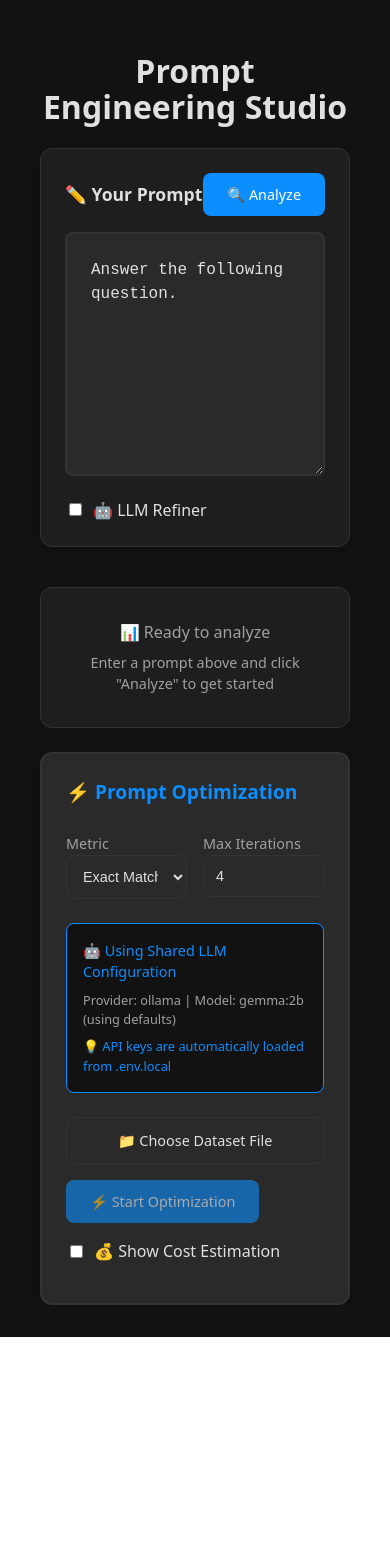
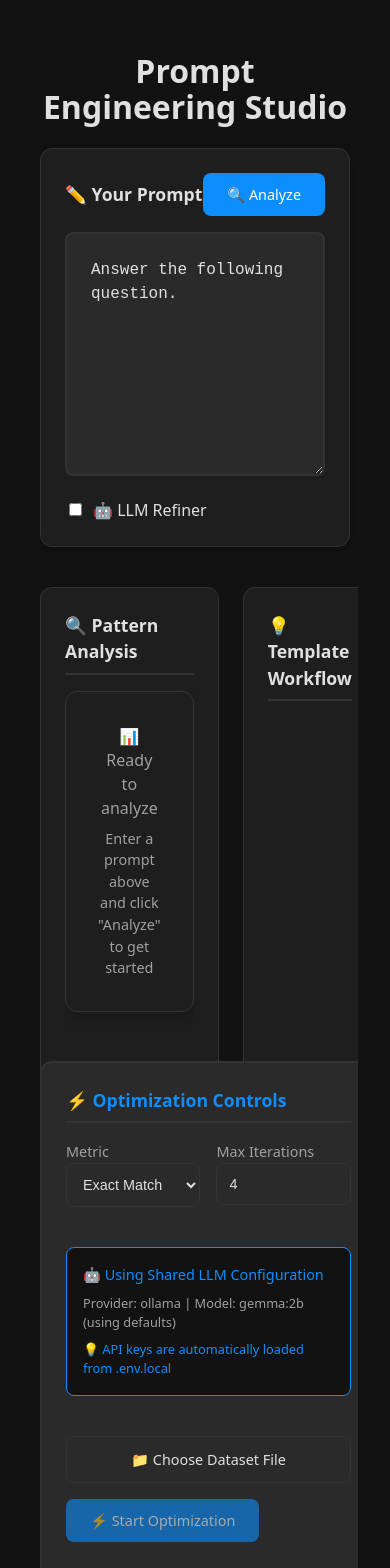
Before and after one commit to rsrini7/Prompt-Engineering-Studio, a React app in the folder frontend/: page / in a window 390 px wide. Shown: the top 1568 px of the page. Before the commit the page ends 1337 px from the top, so only its background shows below. Built offline with nearby package versions, Linux system fonts and the light colour scheme; the HTML template or start-up script is replaced by a standard one.

Commit message:
feat: Implement three-panel layout for improved UI organization; refactor components for better structure and styling

```diff
--- a/frontend/src/App.css
+++ b/frontend/src/App.css
@@ -625,10 +625,100 @@ button[title*="Switch to"]:hover {
     box-sizing: border-box;
 }
 
+/* --- Three Panel Layout --- */
+.three-panel-layout {
+    display: grid;
+    grid-template-columns: 1fr 1fr 1fr;
+    gap: 2rem;
+    align-items: stretch;
+    width: 100%;
+    box-sizing: border-box;
+    margin-top: 1rem;
+}
+
+.panel-left,
+.panel-middle,
+.panel-right {
+    display: flex;
+    flex-direction: column;
+    height: 100%;
+    min-height: 700px;
+}
+
+.panel-header {
+    margin-bottom: 1rem;
+    padding-bottom: 0.5rem;
+    border-bottom: 2px solid var(--border-color);
+}
+
+.panel-title {
+    margin: 0;
+    font-size: 1.1rem;
+    font-weight: 600;
+    color: var(--text-primary);
+    display: flex;
+    align-items: center;
+    gap: 0.5rem;
+}
+
+.panel-content {
+    flex: 1;
+    overflow-y: auto;
+    display: flex;
+    flex-direction: column;
+    gap: 1.5rem;
+}
+
+/* Panel specific styling */
+.panel-left {
+    background: var(--background-panel);
+    border: 1px solid var(--border-color);
+    border-radius: 12px;
+    padding: 1.5rem;
+}
+
+.panel-middle {
+    background: var(--background-panel);
+    border: 1px solid var(--border-color);
+    border-radius: 12px;
+    padding: 1.5rem;
+}
+
+.panel-right {
+    background: var(--background-card);
+    border: 2px solid var(--border-color);
+    border-radius: 12px;
+    padding: 1.5rem;
+}
+
+.panel-right .panel-title {
+    color: var(--primary-accent);
+}
+
 /* --- Responsive Design --- */
+@media (max-width: 1400px) {
+    .three-panel-layout {
+        grid-template-columns: 1fr 1fr;
+        gap: 1.5rem;
+    }
+
+    .panel-right {
+        grid-column: span 2;
+    }
+}
+
 @media (max-width: 1200px) {
     .container {
         padding: 0 0.5rem;
+    }
+
+    .three-panel-layout {
+        grid-template-columns: 1fr 1fr;
+        gap: 1.5rem;
+    }
+
+    .panel-right {
+        grid-column: span 2;
     }
 
     .main-grid {
@@ -660,6 +750,21 @@ button[title*="Switch to"]:hover {
 @media (max-width: 768px) {
     .container {
         padding: 0 0.5rem;
+    }
+
+    .three-panel-layout {
+        grid-template-columns: 1fr;
+        gap: 1.5rem;
+    }
+
+    .panel-left,
+    .panel-middle,
+    .panel-right {
+        min-height: auto;
+    }
+
+    .panel-content {
+        gap: 1rem;
     }
 
     .prompt-section {
--- a/frontend/src/components/MergedTemplatePreview.tsx
+++ b/frontend/src/components/MergedTemplatePreview.tsx
@@ -14,22 +14,7 @@ const MergedTemplatePreview: React.FC<MergedTemplatePreviewProps> = ({
     }
 
     return (
-        <div className="results-panel" style={{
-            backgroundColor: 'var(--background-panel)',
-            border: '1px solid var(--primary-accent)',
-            borderRadius: '12px',
-            marginTop: '1.5rem'
-        }}>
-            <h2 className="sub-header" style={{
-                marginBottom: '1rem',
-                color: 'var(--primary-accent)',
-                display: 'flex',
-                alignItems: 'center',
-                gap: '0.5rem'
-            }}>
-                🔄 Updated Prompt Preview
-            </h2>
-
+        <>
             <div style={{
                 fontSize: '0.9rem',
                 color: 'var(--text-secondary)',
@@ -113,7 +98,7 @@ const MergedTemplatePreview: React.FC<MergedTemplatePreviewProps> = ({
                     </div>
                 </div>
             ))}
-        </div>
+        </>
     );
 };
 
--- a/frontend/src/components/OptimizationPanel.tsx
+++ b/frontend/src/components/OptimizationPanel.tsx
@@ -1,5 +1,6 @@
 import React from 'react';
-import type { OptimizationConfig, CostEstimation, OptimizationStatus, LLMConfig } from '../types/promptAnalyzer';
+import type { OptimizationConfig, CostEstimation, OptimizationStatus, OptimizationResult, LLMConfig } from '../types/promptAnalyzer';
+import OptimizationResults from './OptimizationResults';
 
 interface OptimizationPanelProps {
     optimizationConfig: OptimizationConfig;
@@ -7,6 +8,7 @@ interface OptimizationPanelProps {
     costEstimation: CostEstimation | null;
     isEstimatingCost: boolean;
     optimizationStatus: OptimizationStatus;
+    optimizationResult: OptimizationResult | null;
     optimizationError: string;
     onOptimize: () => void;
     onCostEstimationToggle: (show: boolean) => void;
@@ -21,6 +23,7 @@ const OptimizationPanel: React.FC<OptimizationPanelProps> = ({
     costEstimation,
     isEstimatingCost,
     optimizationStatus,
+    optimizationResult,
     optimizationError,
     onOptimize,
     onCostEstimationToggle,
@@ -29,10 +32,8 @@ const OptimizationPanel: React.FC<OptimizationPanelProps> = ({
     useLlmRefiner
 }) => {
     return (
-        <div className="results-panel">
-            <h2 className="sub-header">⚡ Prompt Optimization</h2>
-
-            {/* Quick Configuration */}
+        <>
+             {/* Quick Configuration */}
             <div style={{
                 display: 'grid',
                 gridTemplateColumns: '1fr 1fr',
@@ -205,7 +206,13 @@ const OptimizationPanel: React.FC<OptimizationPanelProps> = ({
             )}
 
             {optimizationStatus === 'error' && <p className="error-text">{optimizationError}</p>}
-        </div>
+
+            {/* Optimization Results - shown within the panel */}
+            <OptimizationResults
+                optimizationStatus={optimizationStatus}
+                optimizationResult={optimizationResult}
+            />
+        </>
     );
 };
 
--- a/frontend/src/components/OptimizationResults.tsx
+++ b/frontend/src/components/OptimizationResults.tsx
@@ -17,9 +17,11 @@ const OptimizationResults: React.FC<OptimizationResultsProps> = ({
     return (
         <div className="optimization-results" style={{
             width: '100%',
-            padding: '2rem',
-            borderRadius: '16px',
-            animation: 'fadeIn 0.3s ease-in-out'
+            padding: '1.5rem',
+            borderRadius: '12px',
+            animation: 'fadeIn 0.3s ease-in-out',
+            backgroundColor: 'var(--background-panel)',
+            border: '1px solid var(--primary-accent)'
         }}>
             <h2 className="sub-header" style={{ textAlign: 'center', marginBottom: '2rem' }}>
                 🚀 Optimization Complete
--- a/frontend/src/components/PatternAnalysisResults.tsx
+++ b/frontend/src/components/PatternAnalysisResults.tsx
@@ -15,15 +15,6 @@ const PatternAnalysisResults: React.FC<PatternAnalysisResultsProps> = ({
     }
 
     return (
-        <div className="results-panel" style={{
-            backgroundColor: 'var(--background-panel)',
-            border: '1px solid var(--border-color)',
-            borderRadius: '12px',
-            marginBottom: '1.5rem'
-        }}>
-            <h2 className="sub-header" style={{ marginBottom: '1rem' }}>🔍 Pattern Analysis</h2>
-
-            {/* Pattern Cards */}
         <div className="patterns-grid">
             {Object.values(results.patterns).map((pattern) => (
                 <div key={pattern.pattern} className="pattern-card">
@@ -47,7 +38,6 @@ const PatternAnalysisResults: React.FC<PatternAnalysisResultsProps> = ({
                 </div>
             ))}
         </div>
-        </div>
     );
 };
 
--- a/frontend/src/components/PromptAnalyzer.tsx
+++ b/frontend/src/components/PromptAnalyzer.tsx
@@ -8,7 +8,6 @@ import PatternAnalysisResults from './PatternAnalysisResults';
 import TemplateSuggestions from './TemplateSuggestions';
 import MergedTemplatePreview from './MergedTemplatePreview';
 import OptimizationPanel from './OptimizationPanel';
-import OptimizationResults from './OptimizationResults';
 
 const PromptAnalyzer = () => {
     // --- Core state ---
@@ -113,28 +112,19 @@ const PromptAnalyzer = () => {
                 onLLMConfigChange={handleLLMConfigChange}
             />
 
-            <div className="main-grid">
-                <div className="results-column" style={{ width: '100%' }}>
+            <div className="three-panel-layout">
+                {/* Left Panel - Pattern Analysis */}
+                <div className="panel-left">
+                    <div className="panel-header">
+                        <h3 className="panel-title">🔍 Pattern Analysis</h3>
+                    </div>
+                    <div className="panel-content">
                         <PatternAnalysisResults
                             results={results}
                             isLoading={isLoading}
                         />
 
-                    <TemplateSuggestions
-                        suggestions={suggestions}
-                        isLoading={isLoading}
-                        templatePreviewState={templatePreviewState}
-                        onTemplateVisible={handleTemplateVisible}
-                        onPreviewTemplate={handlePreviewTemplate}
-                        isMergingTemplate={isMergingTemplate}
-                    />
-
-                    <MergedTemplatePreview
-                        mergedTemplates={templatePreviewState.mergedTemplates}
-                        onApplyMergedTemplate={handleApplyMergedTemplate}
-                    />
-
-                    {/* Loading and Error States */}
+                        {/* Loading and Error States for Pattern Analysis */}
                         {isLoading && (
                             <div className="results-panel" style={{
                                 backgroundColor: 'var(--background-panel)',
@@ -182,14 +172,43 @@ const PromptAnalyzer = () => {
                             </div>
                         )}
                     </div>
+                </div>
 
-                <div className="controls-column">
+                {/* Middle Panel - Template Workflow */}
+                <div className="panel-middle">
+                    <div className="panel-header">
+                        <h3 className="panel-title">💡 Template Workflow</h3>
+                    </div>
+                    <div className="panel-content">
+                        <TemplateSuggestions
+                            suggestions={suggestions}
+                            isLoading={isLoading}
+                            templatePreviewState={templatePreviewState}
+                            onTemplateVisible={handleTemplateVisible}
+                            onPreviewTemplate={handlePreviewTemplate}
+                            isMergingTemplate={isMergingTemplate}
+                        />
+
+                        <MergedTemplatePreview
+                            mergedTemplates={templatePreviewState.mergedTemplates}
+                            onApplyMergedTemplate={handleApplyMergedTemplate}
+                        />
+                    </div>
+                </div>
+
+                {/* Right Panel - Optimization Controls */}
+                <div className="panel-right">
+                    <div className="panel-header">
+                        <h3 className="panel-title">⚡ Optimization Controls</h3>
+                    </div>
+                    <div className="panel-content">
                         <OptimizationPanel
                             optimizationConfig={optimizationConfig}
                             onOptimizationConfigChange={(config) => setOptimizationConfig(prev => ({ ...prev, ...config }))}
                             costEstimation={costEstimation}
                             isEstimatingCost={isEstimatingCost}
                             optimizationStatus={optimizationStatus}
+                            optimizationResult={optimizationResult}
                             optimizationError={optimizationError}
                             onOptimize={handleOptimizeClick}
                             onCostEstimationToggle={handleCostEstimationToggle}
@@ -199,11 +218,8 @@ const PromptAnalyzer = () => {
                         />
                     </div>
                 </div>
+            </div>
 
-            <OptimizationResults
-                optimizationStatus={optimizationStatus}
-                optimizationResult={optimizationResult}
-            />
         </div>
     );
 };
--- a/frontend/src/components/TemplateSuggestions.tsx
+++ b/frontend/src/components/TemplateSuggestions.tsx
@@ -25,12 +25,7 @@ const TemplateSuggestions: React.FC<TemplateSuggestionsProps> = ({
     const { templatePreviews, loadingPreviews, previewErrors } = templatePreviewState;
 
     return (
-        <div className="results-panel" style={{
-            backgroundColor: 'var(--background-panel)',
-            border: '1px solid var(--border-color)',
-            borderRadius: '12px'
-        }}>
-            <h2 className="sub-header" style={{ marginBottom: '1rem' }}>💡 Template Suggestions</h2>
+        <>
             <div style={{
                 fontSize: '0.8rem',
                 color: 'var(--text-secondary)',
@@ -151,7 +146,7 @@ const TemplateSuggestions: React.FC<TemplateSuggestionsProps> = ({
                     +{suggestions.length - 6} more suggestions available
                 </div>
             )}
-        </div>
+        </>
     );
 };
 
```
Lines whose indentation alone changed are shown as unchanged.
